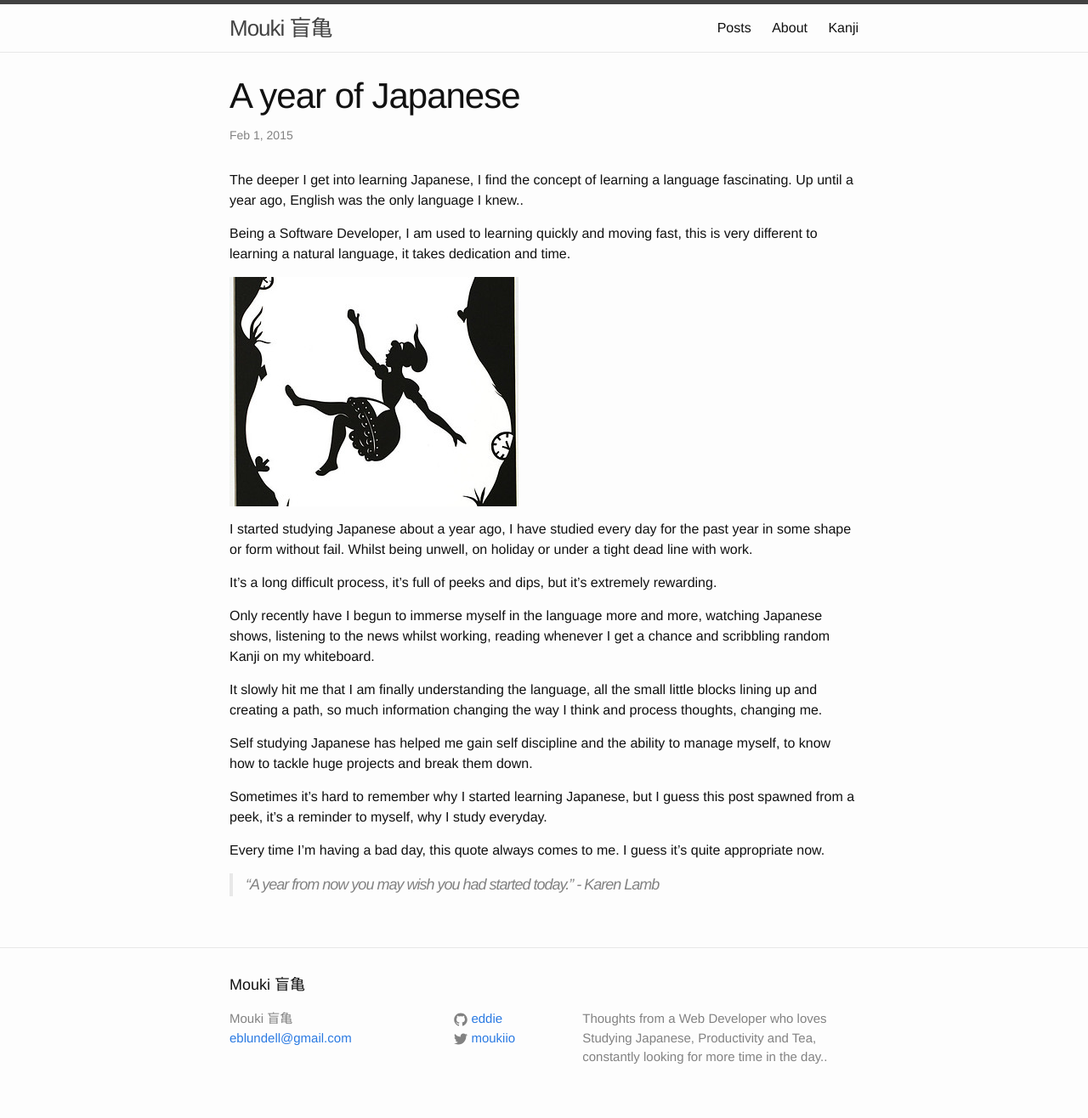
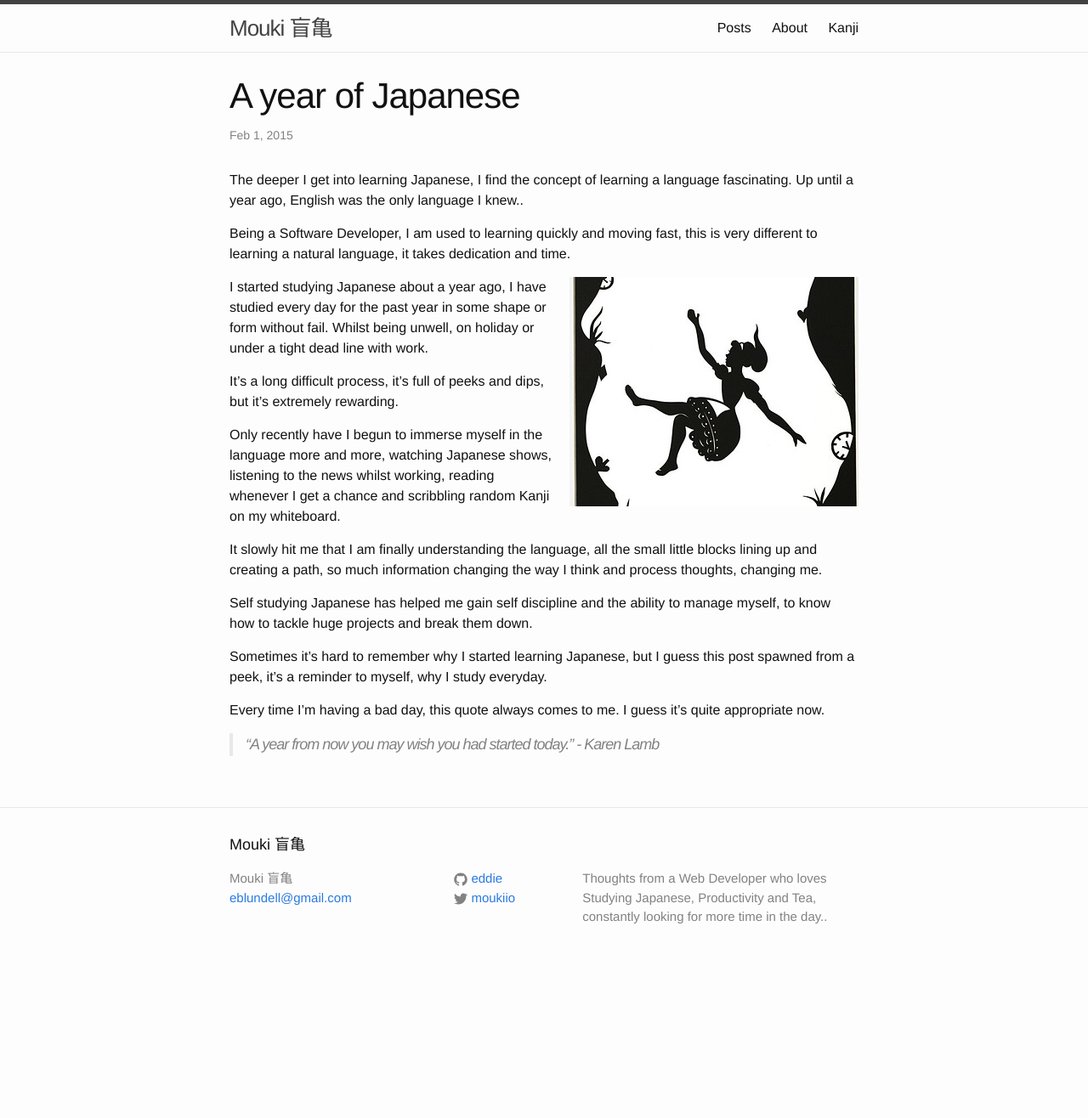
Before and after one commit to eddie/eddie.github.io, a Jekyll site: the page built from _posts/2015-02-01-A-year-of-Japanese.md, in a window 1280 px wide. Shown: the whole page at 85% size. Built offline with Jekyll 4.4.1, drawn with Linux system fonts in a browser that asks for light colours; after the commit the page ends 1151 px from its top, so only the background shows below that.

Commit message:
float left on jp blog post

```diff
--- a/_posts/2015-02-01-A-year-of-Japanese.md
+++ b/_posts/2015-02-01-A-year-of-Japanese.md
@@ -9,7 +9,7 @@
 
 Being a Software Developer, I am used to learning quickly and moving fast, this is very different to learning a natural language, it takes dedication and time.
 
-<img class='img-right'  src='/assets/images/downthehole.jpg'  />
+<img style='float:right; margin-left:15px;' src='/assets/images/downthehole.jpg'  />
 
 I started studying Japanese about a year ago, I have studied every day for the past year in some shape or form without fail. Whilst being unwell, on holiday or under a tight dead line with work.
 
```
